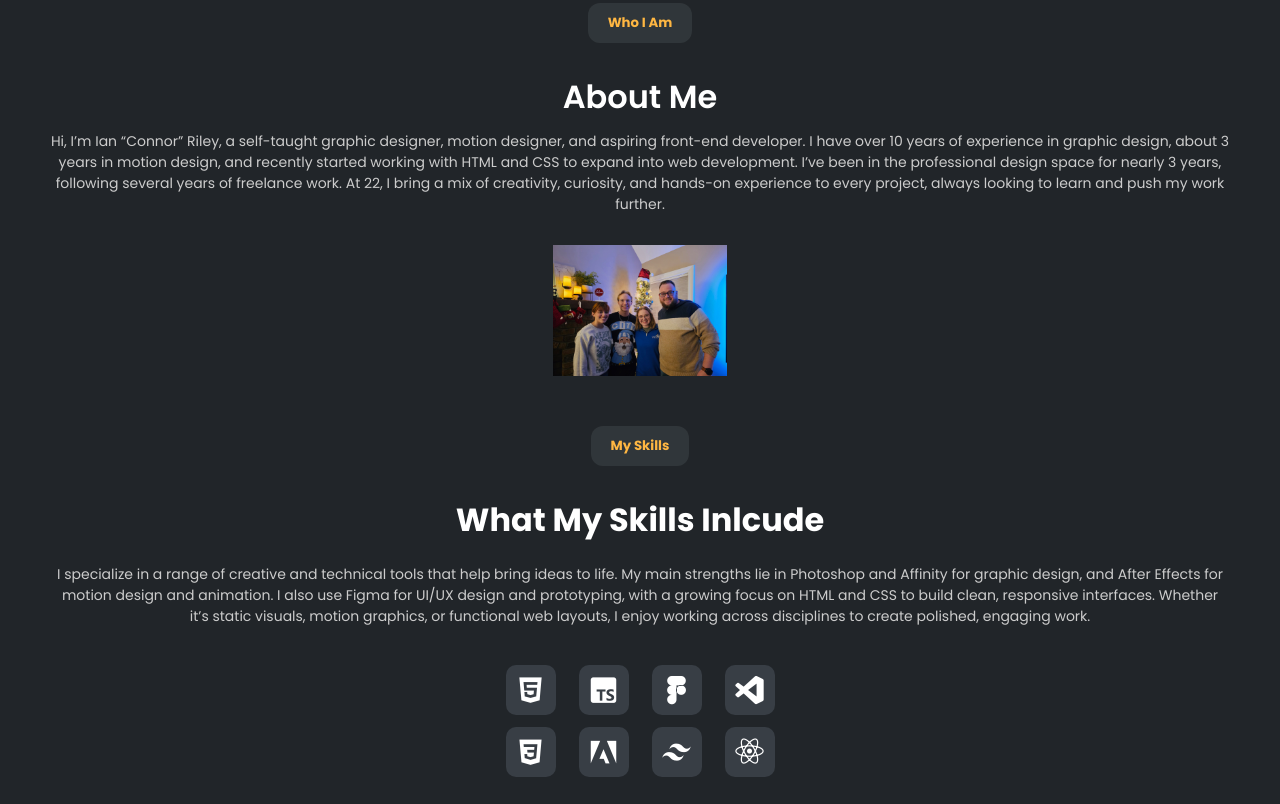
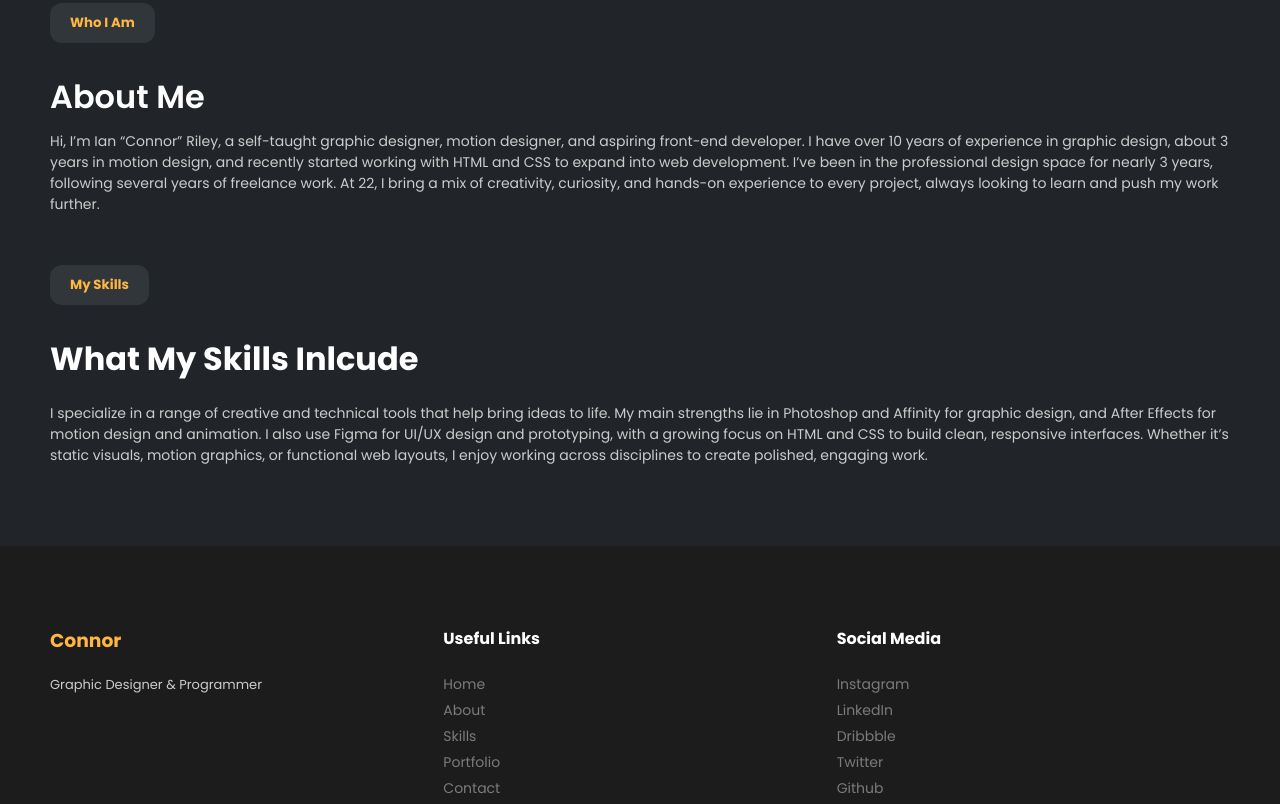
Before and after one commit to aleshyp/Exploration, a plain HTML site: page index.html in a window 1280 px wide. Shown: the part 937-1741 px from the top of the page. Drawn offline with nearby package versions, Linux system fonts and the light colour scheme.

Commit message:
removed extra unneeded content

```diff
--- a/css/style.css
+++ b/css/style.css
@@ -199,10 +199,6 @@ body {
   gap: 80px;
 }
 
-.about img {
-  height: 131px;
-}
-
 .about .info h3 {
   color: #fff;
   font-size: 32px;
@@ -226,11 +222,6 @@ body {
   gap: 80px;
 }
 
-.skills .left {
-  width: 1169px;
-  justify-self: start;
-}
-
 .skills .left .info h3 {
   color: #fff;
   font-size: 32px;
@@ -244,31 +235,6 @@ body {
 
 .skills .left button {
   margin-top: 30px;
-}
-
-.skills .right {
-  width: 280px;
-  height: 120px;
-  display: flex;
-  align-items: center;
-  justify-content: flex-end;
-  flex-wrap: wrap;
-  gap: 12px;
-}
-
-.skills .right .item {
-  display: flex;
-  align-items: center;
-  justify-content: center;
-  background: #383e45;
-  width: 50px;
-  height: 50px;
-  border-radius: 10px;
-}
-
-.skills .right .item i {
-  font-size: 34px;
-  color: #fff;
 }
 
 footer {
@@ -319,26 +285,8 @@ footer .cols .links-col a:hover {
 }
 
 @media screen and (max-width: 1416px) {
-  .skills,
-  .about {
-    gap: 30px;
-    flex-wrap: wrap;
-    justify-content: center;
-  }
-
-  .skills .left .info h3,
-  p,
-  .about .info h3,
-  p {
-    text-align: center;
-  }
-
   footer .cols .about-col p {
     text-align: start;
-  }
-
-  .seperator-container {
-    justify-content: center;
   }
 }
 
--- a/index.html
+++ b/index.html
@@ -82,7 +82,6 @@
             project, always looking to learn and push my work further.
           </p>
         </div>
-        <img src="css\images\image.jpeg" alt="" />
       </div>
       <div class="seperator-container">
         <h5 class="seperator">My Skills</h5>
@@ -103,46 +102,9 @@
             </p>
           </div>
         </div>
-
-        <div class="right">
-          <div class="item">
-            <i class="bx bxl-html5"></i>
-          </div>
-          <div class="item">
-            <i class="bx bxl-css3"></i>
-          </div>
-          <div class="item">
-            <i class="bx bxl-typescript"></i>
-          </div>
-          <div class="item">
-            <i class="bx bxl-adobe"></i>
-          </div>
-          <div class="item">
-            <i class="bx bxl-figma"></i>
-          </div>
-          <div class="item">
-            <i class="bx bxl-tailwind-css"></i>
-          </div>
-          <div class="item">
-            <i class="bx bxl-visual-studio"></i>
-          </div>
-          <div class="item">
-            <i class="bx bxl-react"></i>
-          </div>
-        </div>
       </div>
     </div>
     <footer>
-      <!-- <div class="start">
-        <div class="start-text">
-          <h3>Start a project</h3>
-          <p>
-            Interested in working together? Let’s set up a chat — coffee’s on
-            me.
-          </p>
-        </div>
-        <button>Contact Me</button>
-      </div> -->
       <div class="cols">
         <div class="about-col">
           <h3>Connor</h3>
```
